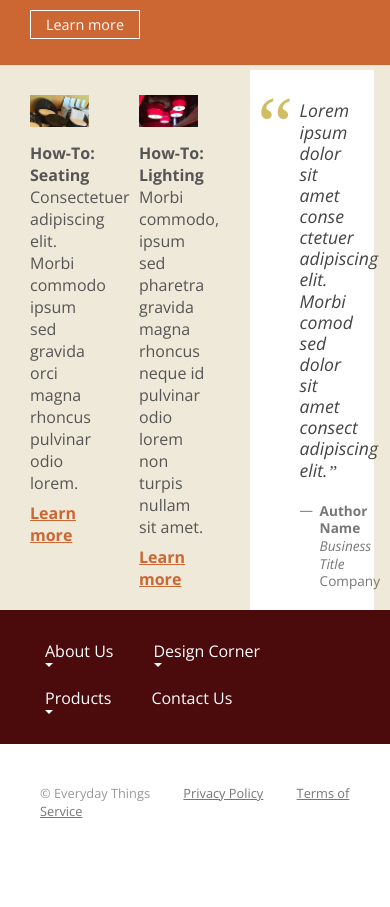
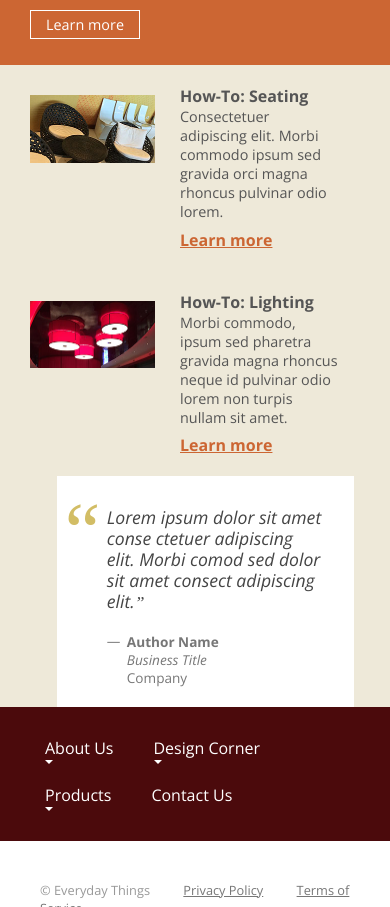
Before and after one commit to jalanya/creating-responsive-web-design-web-1, a plain HTML site: page index.html in a window 390 px wide. Shown: the part 1076-1983 px from the top of the page. Before the commit the page ends 1936 px from the top, so only its background shows below. Drawn offline with nearby package versions, Linux system fonts and the light colour scheme.

Commit message:
FEAT: Making Adjustments for Small Screens: Rearranging the How-to Section

```diff
--- a/css/screen.css
+++ b/css/screen.css
@@ -291,6 +291,31 @@ footer a:hover { color: #000; }
 
   section.atmosphere article { padding: 160px 20px 0px 0px; background-size: 300px auto; min-height: initial; }
 
+  /* Section - How To */
+
+  section.how-to aside { width: 100%; float: none; margin: 0; position: relative; }
+
+  section.how-to aside div.content { padding: 20px 20px 20px 150px; }
+
+  section.how-to aside div.content p { font-size: .9em; }
+
+  section.how-to aside div.content img {
+    display: inline-block;
+    width: 125px;
+    position: absolute;
+    top: 30px;
+    left: 0px;
+  }
+
+  section.how-to blockquote {
+    margin: 0 20px 0 40px;
+    width: 90%;
+    padding: 1px 0px 20px 0px;
+    position: relative;
+  }
+
+  section.how-to blockquote p.credit { margin-bottom: 0; }
+
   /* Navigation */
   nav { position: static; width: auto; padding: 20px 15px; background-color: #4b0a0c; }
 
```
Also changed, not shown: 1 other file.
